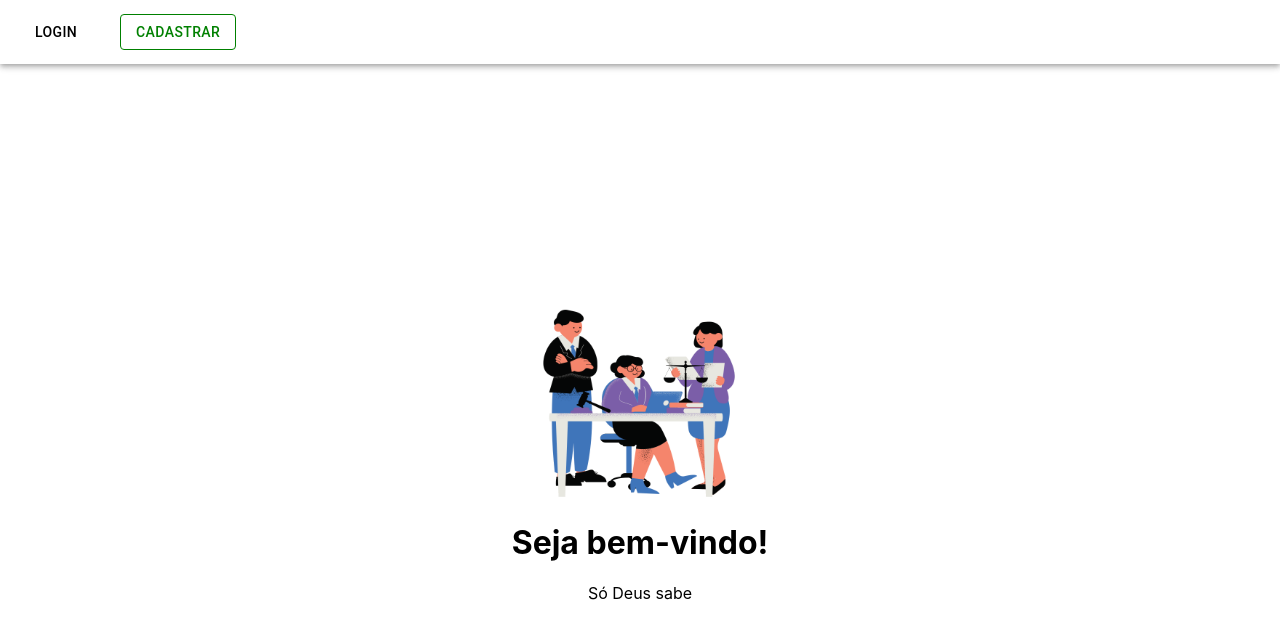
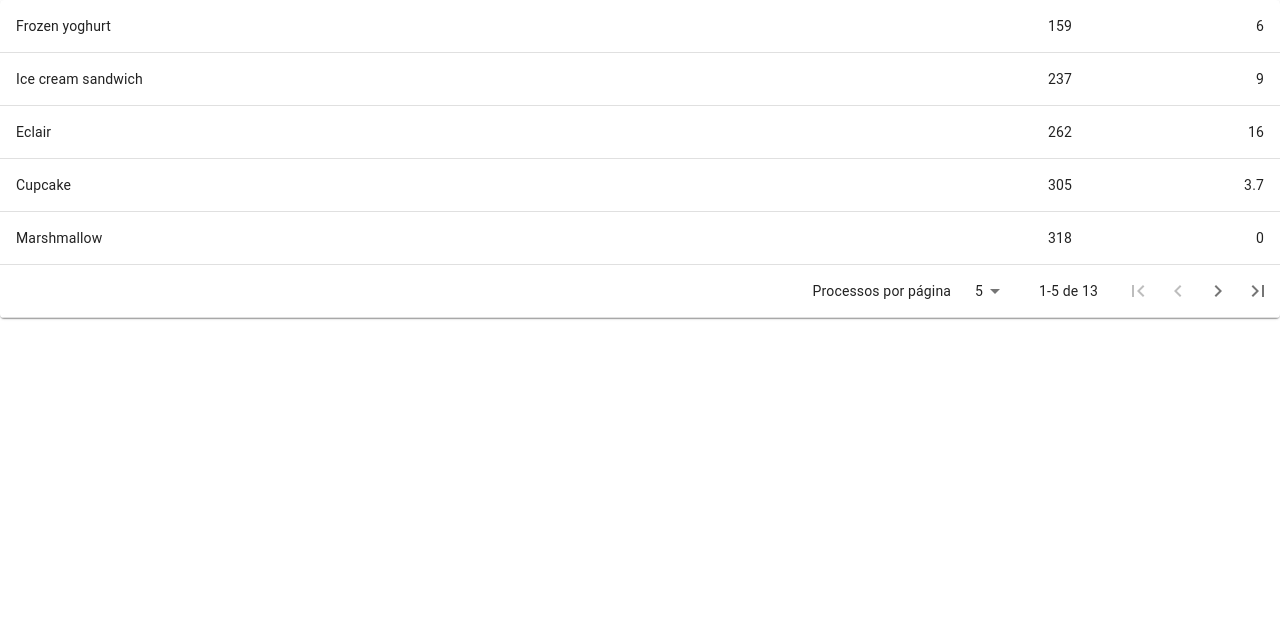
Before and after one commit to josedhontas/PGE-prova, a React (Create React App) app in the folder pge/: page /home/saida in a window 1280 px wide. Shown: the top 638 px of the page. Built offline with nearby package versions, Linux system fonts and the light colour scheme.

Commit message:
insercao_table

```diff
--- a/pge/src/App.js
+++ b/pge/src/App.js
@@ -1,12 +1,8 @@
 import './App.css';
-import Teste from './Components/Teste'
-import Inicio from './pages/inicio';
+import Router from './Router';
+
 function App() {
-  return (
-    <div className="App">
-      <Inicio></Inicio>
-    </div>
-  );
+  return <Router></Router>;
 }
 
 export default App;
--- a/pge/src/Components/Login/index.jsx
+++ b/pge/src/Components/Login/index.jsx
@@ -65,6 +65,7 @@
   const handleSaveChanges = () => {
     console.log(email);
     console.log(password);
+    navigate("/home")
 
     // Lógica para salvar as alterações do login
 
--- a/pge/src/Components/Teste/index.jsx
+++ b/pge/src/Components/NavBarHome/index.jsx
@@ -20,6 +20,7 @@
 import ExitToAppIcon from '@mui/icons-material/ExitToApp';
 import ArchiveIcon from '@mui/icons-material/Archive';
 import ForwardToInboxIcon from '@mui/icons-material/ForwardToInbox';
+import Saida from '../saida';
 
 const drawerWidth = 240;
 
@@ -87,7 +88,7 @@
     }),
 );
 
-export default function MiniDrawer() {
+export default function NavBarHome(props) {
     const menu = [
         {
             text: 'Entrada',
@@ -198,6 +199,7 @@
             </Drawer>
             <Box component="main" sx={{ flexGrow: 1, p: 3 }}>
                 <DrawerHeader />
+                <Saida></Saida>
             </Box>
         </Box>
     );
--- /dev/null
+++ b/pge/src/Components/saida/index.jsx
@@ -0,0 +1,164 @@
+import * as React from 'react';
+import PropTypes from 'prop-types';
+import { useTheme } from '@mui/material/styles';
+import Box from '@mui/material/Box';
+import Table from '@mui/material/Table';
+import TableBody from '@mui/material/TableBody';
+import TableCell from '@mui/material/TableCell';
+import TableContainer from '@mui/material/TableContainer';
+import TableFooter from '@mui/material/TableFooter';
+import TablePagination from '@mui/material/TablePagination';
+import TableRow from '@mui/material/TableRow';
+import Paper from '@mui/material/Paper';
+import IconButton from '@mui/material/IconButton';
+import FirstPageIcon from '@mui/icons-material/FirstPage';
+import KeyboardArrowLeft from '@mui/icons-material/KeyboardArrowLeft';
+import KeyboardArrowRight from '@mui/icons-material/KeyboardArrowRight';
+import LastPageIcon from '@mui/icons-material/LastPage';
+
+function TablePaginationActions(props) {
+  const theme = useTheme();
+  const { count, page, rowsPerPage, onPageChange } = props;
+
+  const handleFirstPageButtonClick = (event) => {
+    onPageChange(event, 0);
+  };
+
+  const handleBackButtonClick = (event) => {
+    onPageChange(event, page - 1);
+  };
+
+  const handleNextButtonClick = (event) => {
+    onPageChange(event, page + 1);
+  };
+
+  const handleLastPageButtonClick = (event) => {
+    onPageChange(event, Math.max(0, Math.ceil(count / rowsPerPage) - 1));
+  };
+
+  return (
+    <Box sx={{ flexShrink: 0, ml: 2.5 }}>
+      <IconButton
+        onClick={handleFirstPageButtonClick}
+        disabled={page === 0}
+        aria-label="first page"
+      >
+        {theme.direction === 'rtl' ? <LastPageIcon /> : <FirstPageIcon />}
+      </IconButton>
+      <IconButton
+        onClick={handleBackButtonClick}
+        disabled={page === 0}
+        aria-label="previous page"
+      >
+        {theme.direction === 'rtl' ? <KeyboardArrowRight /> : <KeyboardArrowLeft />}
+      </IconButton>
+      <IconButton
+        onClick={handleNextButtonClick}
+        disabled={page >= Math.ceil(count / rowsPerPage) - 1}
+        aria-label="next page"
+      >
+        {theme.direction === 'rtl' ? <KeyboardArrowLeft /> : <KeyboardArrowRight />}
+      </IconButton>
+      <IconButton
+        onClick={handleLastPageButtonClick}
+        disabled={page >= Math.ceil(count / rowsPerPage) - 1}
+        aria-label="last page"
+      >
+        {theme.direction === 'rtl' ? <FirstPageIcon /> : <LastPageIcon />}
+      </IconButton>
+    </Box>
+  );
+}
+
+TablePaginationActions.propTypes = {
+  count: PropTypes.number.isRequired,
+  onPageChange: PropTypes.func.isRequired,
+  page: PropTypes.number.isRequired,
+  rowsPerPage: PropTypes.number.isRequired,
+};
+
+function createData(name, calories, fat) {
+  return { name, calories, fat };
+}
+
+const rows = [
+  createData('Cupcake', 305, 3.7),
+  createData('Donut', 452, 25.0),
+  createData('Eclair', 262, 16.0),
+  createData('Frozen yoghurt', 159, 6.0),
+  createData('Gingerbread', 356, 16.0),
+  createData('Honeycomb', 408, 3.2),
+  createData('Ice cream sandwich', 237, 9.0),
+  createData('Jelly Bean', 375, 0.0),
+  createData('KitKat', 518, 26.0),
+  createData('Lollipop', 392, 0.2),
+  createData('Marshmallow', 318, 0),
+  createData('Nougat', 360, 19.0),
+  createData('Oreo', 437, 18.0),
+].sort((a, b) => (a.calories < b.calories ? -1 : 1));
+
+export default function Saida() {
+  const [page, setPage] = React.useState(0);
+  const [rowsPerPage, setRowsPerPage] = React.useState(5);
+
+  const emptyRows =
+    page > 0 ? Math.max(0, (1 + page) * rowsPerPage - rows.length) : 0;
+
+  const handleChangePage = (event, newPage) => {
+    setPage(newPage);
+  };
+
+  const handleChangeRowsPerPage = (event) => {
+    setRowsPerPage(parseInt(event.target.value, 10));
+    setPage(0);
+  };
+
+  return (
+    <TableContainer component={Paper}>
+      <Table sx={{ minWidth: 500 }} aria-label="personalizado">
+        <TableBody>
+          {(rowsPerPage > 0
+            ? rows.slice(page * rowsPerPage, page * rowsPerPage + rowsPerPage)
+            : rows
+          ).map((row) => (
+            <TableRow key={row.name}>
+              <TableCell component="th" scope="row">
+                {row.name}
+              </TableCell>
+              <TableCell style={{ width: 160 }} align="right">
+                {row.calories}
+              </TableCell>
+              <TableCell style={{ width: 160 }} align="right">
+                {row.fat}
+              </TableCell>
+            </TableRow>
+          ))}
+
+          {emptyRows > 0 && (
+            <TableRow style={{ height: 53 * emptyRows }}>
+              <TableCell colSpan={6} />
+            </TableRow>
+          )}
+        </TableBody>
+        <TableFooter>
+          <TableRow>
+            <TablePagination
+              labelDisplayedRows={({ from, to, count }) =>
+              `${from}-${to} de ${count !== -1 ? count : 'tudo'}`
+            }
+              rowsPerPageOptions={[5, 10, 25, { label: 'Tudo', value: -1 }]}
+              colSpan={3}
+              count={rows.length}
+              rowsPerPage={rowsPerPage}
+              page={page}
+              labelRowsPerPage={"Processos por página"}
+              onPageChange={handleChangePage}
+              onRowsPerPageChange={handleChangeRowsPerPage}
+              ActionsComponent={TablePaginationActions}
+            />
+          </TableRow>
+        </TableFooter>
+      </Table>
+    </TableContainer>
+  );
+}
--- /dev/null
+++ b/pge/src/Router/index.jsx
@@ -0,0 +1,17 @@
+import React from 'react'
+import { BrowserRouter, Route, Routes } from 'react-router-dom';
+import Inicio from '../pages/inicio';
+import NavBarHome from '../Components/NavBarHome';
+import Saida from '../Components/saida';
+export default function Router() {
+    return (
+        <BrowserRouter>
+            <Routes>
+                <Route path='/' element={<Inicio/>} />
+                <Route path='/home' element={<NavBarHome/>} />
+                <Route path='/home/saida' element={<Saida/>} />
+                <Route path='/home/arquivada' element={<NavBarHome/>} />
+            </Routes>
+        </BrowserRouter>
+    )
+}
--- /dev/null
+++ b/pge/src/pages/saida.jsx
@@ -0,0 +1,7 @@
+import React from 'react'
+
+export default function saida() {
+  return (
+    <div>saida</div>
+  )
+}
```
Also changed, not shown: pge/src/Components/arquivado/index.jsx (added), pge/src/Components/entrada/index.jsx (added).
